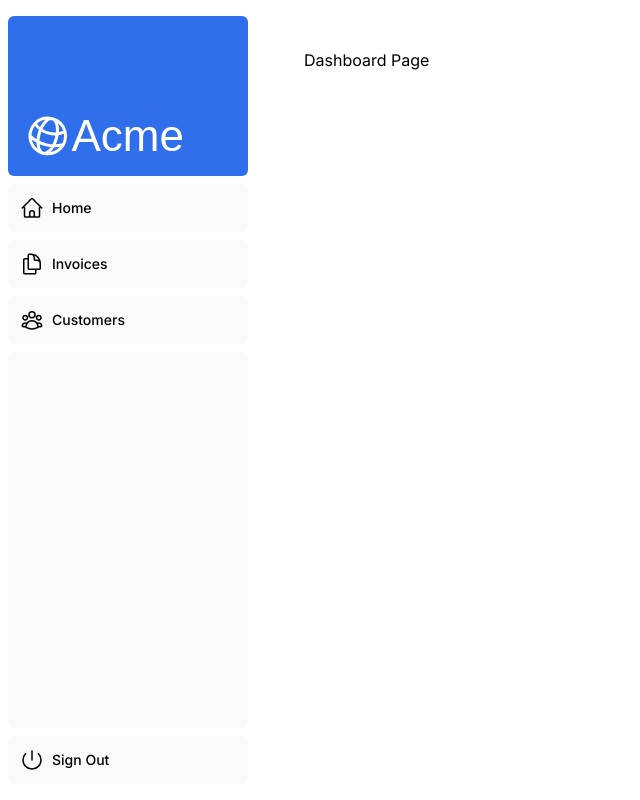
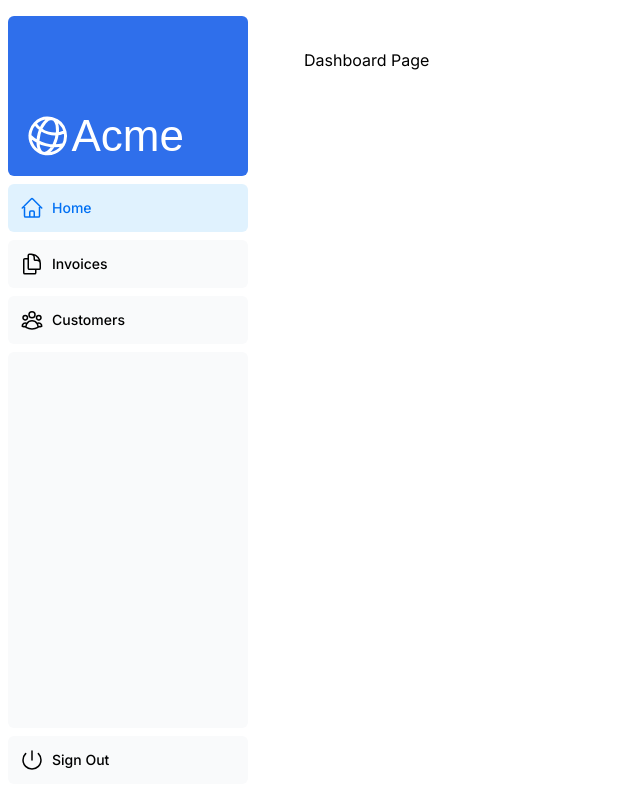
Before and after one commit to davidde/dashboard_nextjs, a Next.js app: page /dashboard in a window 1280 px wide. Shown: the whole page, without its empty margins (0-640 px from the left). Built offline with nearby package versions, Linux system fonts and the light colour scheme; a web font is replaced by a local one.

Commit message:
Add chapter 5

```diff
--- a/app/ui/dashboard/nav-links.tsx
+++ b/app/ui/dashboard/nav-links.tsx
@@ -1,35 +1,55 @@
+'use client';
+
 import {
   UserGroupIcon,
   HomeIcon,
   DocumentDuplicateIcon,
 } from '@heroicons/react/24/outline';
+import Link from 'next/link';
+import { usePathname } from 'next/navigation';
+import clsx from 'clsx';
 
 // Map of links to display in the side navigation.
 // Depending on the size of the application, this would be stored in a database.
 const links = [
-  { name: 'Home', href: '/dashboard', icon: HomeIcon },
+  {
+    name: 'Home',
+    href: '/dashboard',
+    icon: HomeIcon
+  },
   {
     name: 'Invoices',
     href: '/dashboard/invoices',
     icon: DocumentDuplicateIcon,
   },
-  { name: 'Customers', href: '/dashboard/customers', icon: UserGroupIcon },
+  {
+    name: 'Customers',
+    href: '/dashboard/customers',
+    icon: UserGroupIcon
+  },
 ];
 
 export default function NavLinks() {
+  const pathname = usePathname();
+
   return (
     <>
       {links.map((link) => {
         const LinkIcon = link.icon;
         return (
-          <a
+          <Link
             key={link.name}
             href={link.href}
-            className="flex h-[48px] grow items-center justify-center gap-2 rounded-md bg-gray-50 p-3 text-sm font-medium hover:bg-sky-100 hover:text-blue-600 md:flex-none md:justify-start md:p-2 md:px-3"
+            className={clsx(
+              "flex h-[48px] grow items-center justify-center gap-2 rounded-md bg-gray-50 p-3 text-sm font-medium hover:bg-sky-200 hover:text-blue-800 md:flex-none md:justify-start md:p-2 md:px-3",
+              {
+                "bg-sky-100 text-blue-500": pathname === link.href,
+              },
+            )}
           >
             <LinkIcon className="w-6" />
             <p className="hidden md:block">{link.name}</p>
-          </a>
+          </Link>
         );
       })}
     </>
```
